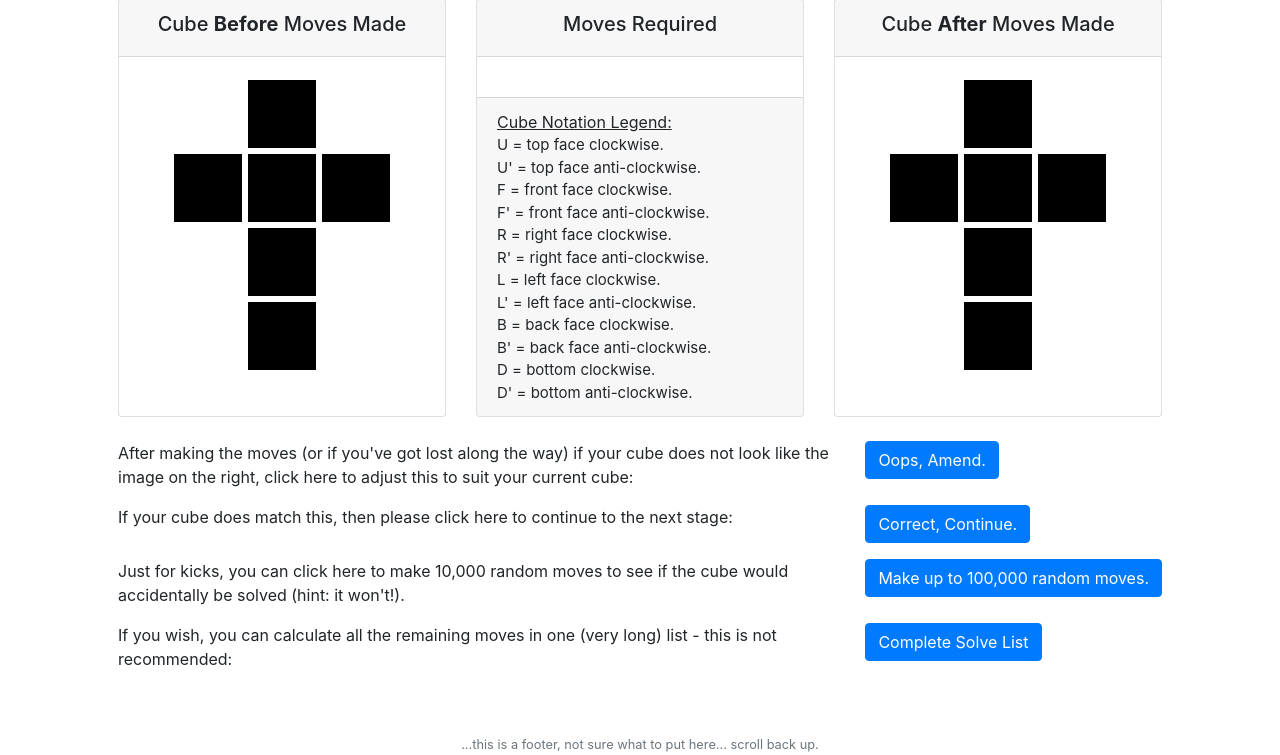
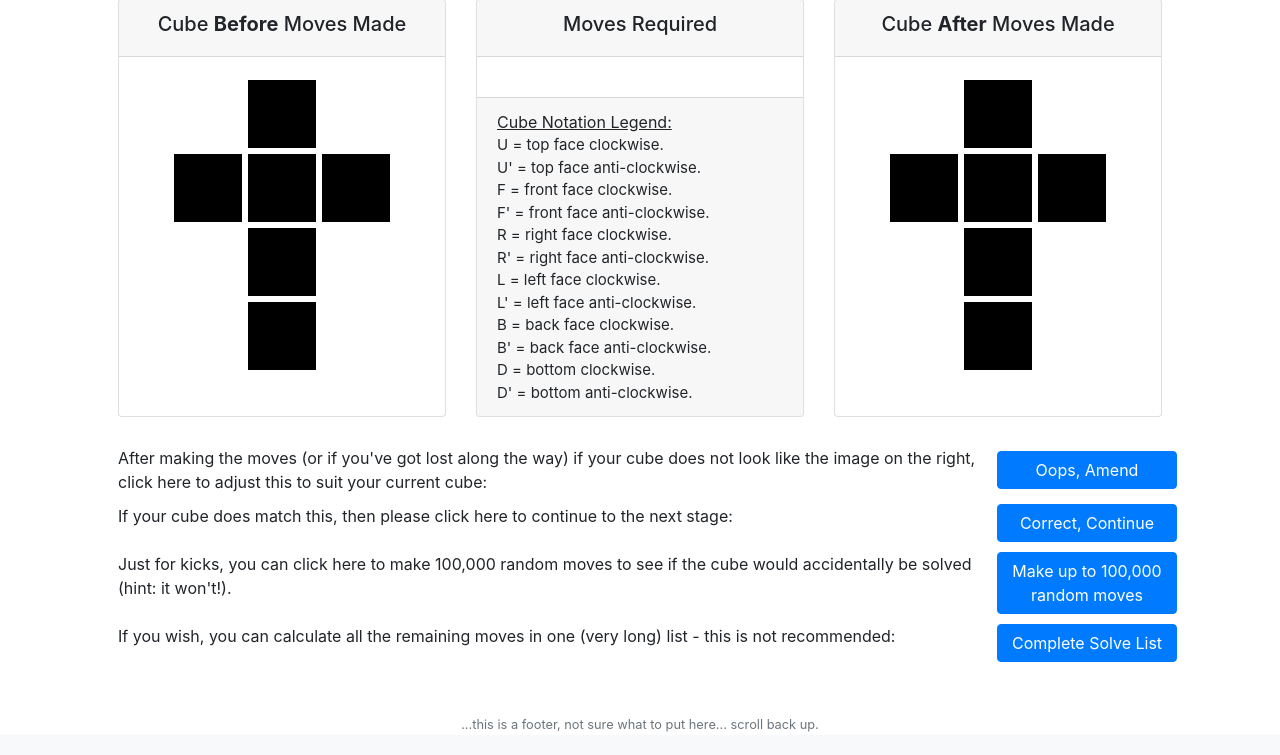
Before and after one commit to samjcox/rubiks, a Flask app: template templates/solve.html in a window 1280 px wide. Shown: the part 285-1040 px from the top of the page. After the commit the page ends 1017 px from the top, so only its background shows below. Run offline with Flask 2, Linux system fonts and the light colour scheme; the template is opened without the code that fills it, so the values that code supplies are empty.

Commit message:
Appearance at varying sizes improved, buttons now stack, minimum card width applied.

```diff
--- a/static/styles.css
+++ b/static/styles.css
@@ -19,6 +19,10 @@
     right: 0;
     width: 100%;
     height: 100%;
+}
+
+.button-padding {
+    padding: 5px 0px;
 }
 
 .text_and_button_grid {
@@ -101,6 +105,14 @@
     }
 
 /* View cube formatting */
+    .cube-card {
+        min-width: 250px;
+    }
+
+    .moves-card {
+        min-width: 240px;
+    }
+
     .card-body {
         display: flex;
         justify-content: center;
--- a/templates/solve.html
+++ b/templates/solve.html
@@ -15,7 +15,7 @@
     </div>
     </br>
     <div class="card-deck">
-        <div class="card">
+        <div class="card cube-card">
             <div class="card-header">
                 <h5 style="text-align: center;">Cube <b>Before</b> Moves Made</h5>
             </div>
@@ -73,7 +73,7 @@
                 </div>
             </div>
         </div>
-        <div class="card">
+        <div class="card moves-card">
             <div class="card-header">
                 <h5 style="text-align: center;">Moves Required</h5>
             </div>
@@ -118,7 +118,7 @@
             </div>
 
         </div>
-        <div class="card">
+        <div class="card cube-card">
             <div class="card-header">
                 <h5 style="text-align: center;">Cube <b>After</b> Moves Made</h5>
             </div>
@@ -178,21 +178,42 @@
              </div>
         </div>
     </div>
+    <br/>
 
-
-    <br/>
-    <div class="text_and_button_grid">
-        <div><p>After making the moves (or if you've got lost along the way) if your cube does not look like the image on the right, click here to adjust this to suit your current cube: </div>
-        <div><a href=amend><button class="btn btn-primary" type="button">Oops, Amend.</button></a></p></div>
-        <div><p>If your cube does match this, then please click here to continue to the next stage: </div>
-        <div><a href=next_stage><button class="btn btn-primary" onclick="loading_on()" type="button">Correct, Continue.</button></a></p></div>
-        <div><p>Just for kicks, you can click here to make 10,000 random moves to see if the cube would accidentally be solved (hint: it won't!).</p></div>
-        <div><a href=solve_randomly><button class="btn btn-primary" onclick="loading_on()" type="button">Make up to 100,000 random moves.</button></a></div>
-        <div><p>If you wish, you can calculate all the remaining moves in one (very long) list - this is not recommended: </div>
-        <div><a href=solve_entirely><button class="btn btn-primary" onclick="loading_on()" type="button">Complete Solve List</button></a></p></div>
-
+    <div class="row button-padding">
+        <div class="col-sm">
+            After making the moves (or if you've got lost along the way) if your cube does not look like the image on the right, click here to adjust this to suit your current cube:
+        </div>
+        <div class="col-xs-auto centre">
+            <a href=amend><button style="width:180px;" class="btn btn-primary" type="button">Oops, Amend</button></a>
+        </div>
+    </div>
+    <div class="row button-padding">
+        <div class="col-sm">
+            If your cube does match this, then please click here to continue to the next stage:
+        </div>
+        <div class="col-xs-auto centre">
+            <a href=next_stage><button style="width:180px;" onclick="loading_on()" class="btn btn-primary" type="button">Correct, Continue</button></a>
+        </div>
+    </div>
+    <div class="row button-padding">
+        <div class="col-sm">
+            Just for kicks, you can click here to make 100,000 random moves to see if the cube would accidentally be solved (hint: it won't!).
+        </div>
+        <div class="col-xs-auto centre">
+            <a href=solve_randomly><button style="width:180px;" onclick="loading_on()" class="btn btn-primary" type="button">Make up to 100,000 random moves</button></a>
+        </div>
+    </div>
+    <div class="row button-padding">
+        <div class="col-sm">
+            If you wish, you can calculate all the remaining moves in one (very long) list - this is not recommended:
+        </div>
+        <div class="col-xs-auto centre">
+            <a href=solve_entirely><button style="width:180px;" onclick="loading_on()" class="btn btn-primary" type="button">Complete Solve List</button></a>
+        </div>
     </div>
 
 
 
+
 {% endblock %}
```
